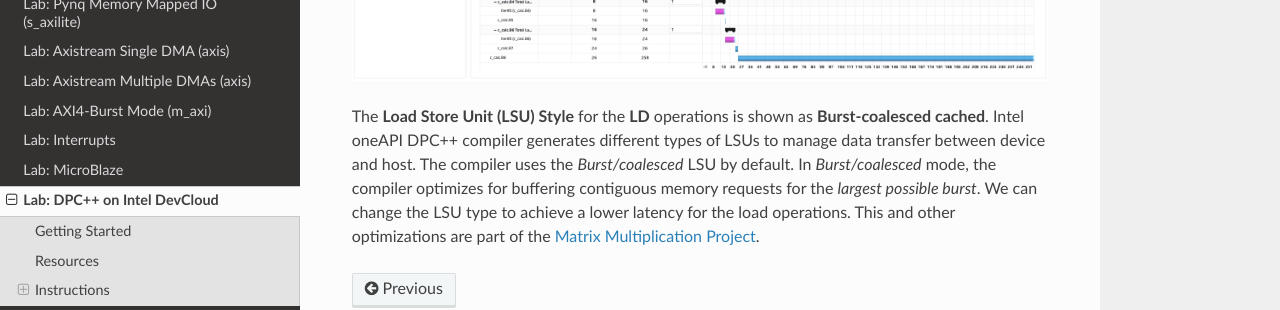
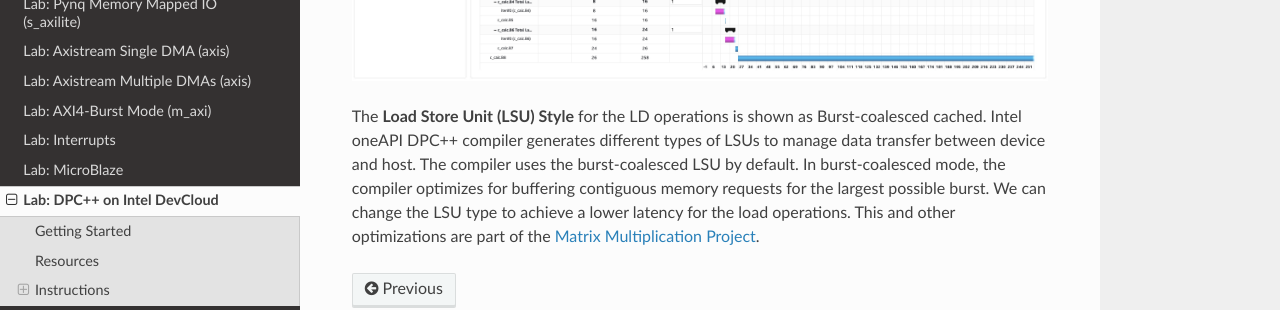
Before and after one commit to KastnerRG/Read_the_docs, a Sphinx documentation site: the page built from docs/devcloud.rst, in a window 1280 px wide and 900 px high, scrolled down 5356 px. Shown: the part 462-772 px from the top of the window. Built offline with Sphinx 7.4.7 and the Read the Docs theme 2.0.0, drawn with Linux system fonts in a browser that asks for light colours.

Commit message:
dpcpp lab updates

```diff
--- a/docs/devcloud.rst
+++ b/docs/devcloud.rst
@@ -176,4 +176,4 @@ Click the menu  *Throughput Analysis* and then the item *Loops Viewer*. This pro
 
 .. image :: image/mm-base-loop-viewer.png
 
-The **Load Store Unit (LSU) Style** for the **LD** operations is shown as **Burst-coalesced cached**. Intel oneAPI DPC++ compiler generates different types of LSUs to manage data transfer between device and host. The compiler uses the *Burst/coalesced* LSU by default. In *Burst/coalesced* mode, the compiler optimizes for buffering contiguous memory requests for the *largest possible burst*. We can change the LSU type to achieve a lower latency for the load operations. This and other optimizations are part of the :doc:`Matrix Multiplication Project <project6>`.
+The **Load Store Unit (LSU) Style** for the LD operations is shown as Burst-coalesced cached. Intel oneAPI DPC++ compiler generates different types of LSUs to manage data transfer between device and host. The compiler uses the burst-coalesced LSU by default. In burst-coalesced mode, the compiler optimizes for buffering contiguous memory requests for the largest possible burst. We can change the LSU type to achieve a lower latency for the load operations. This and other optimizations are part of the :doc:`Matrix Multiplication Project <project6>`.
```
